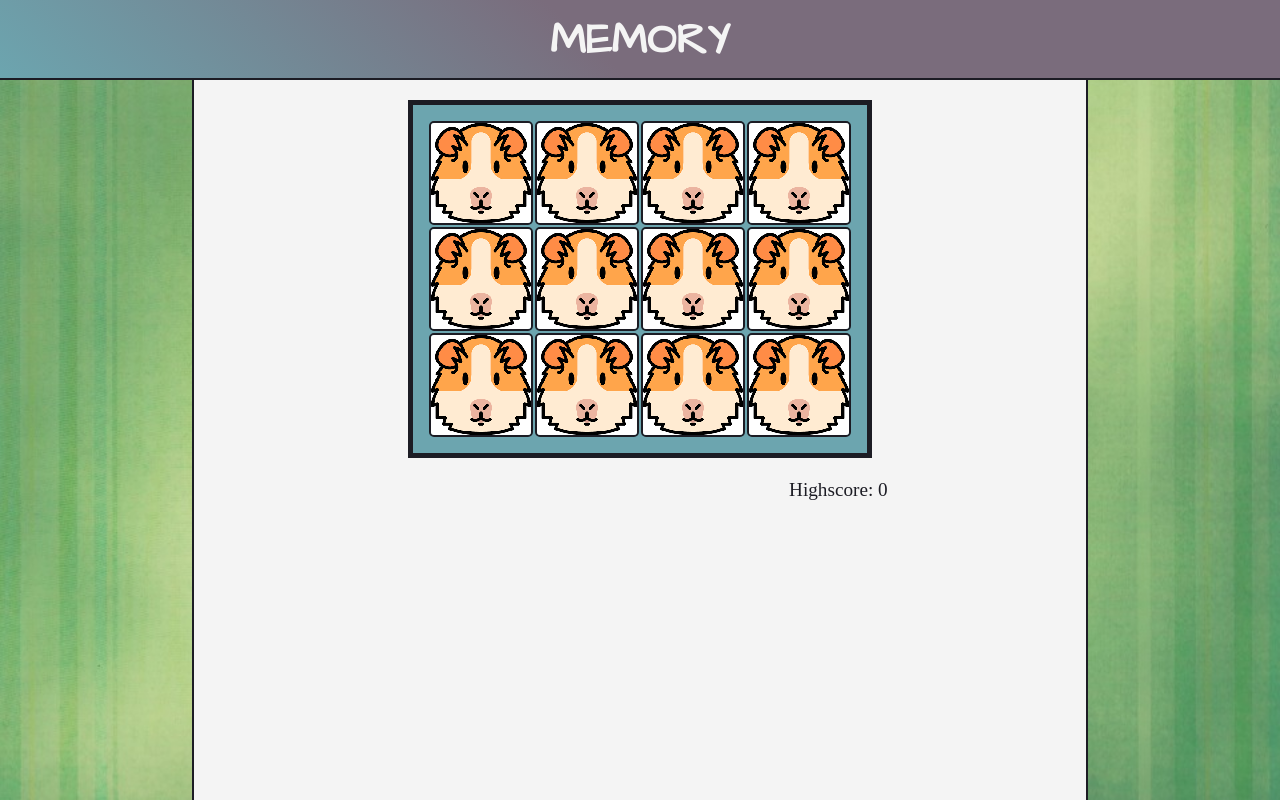
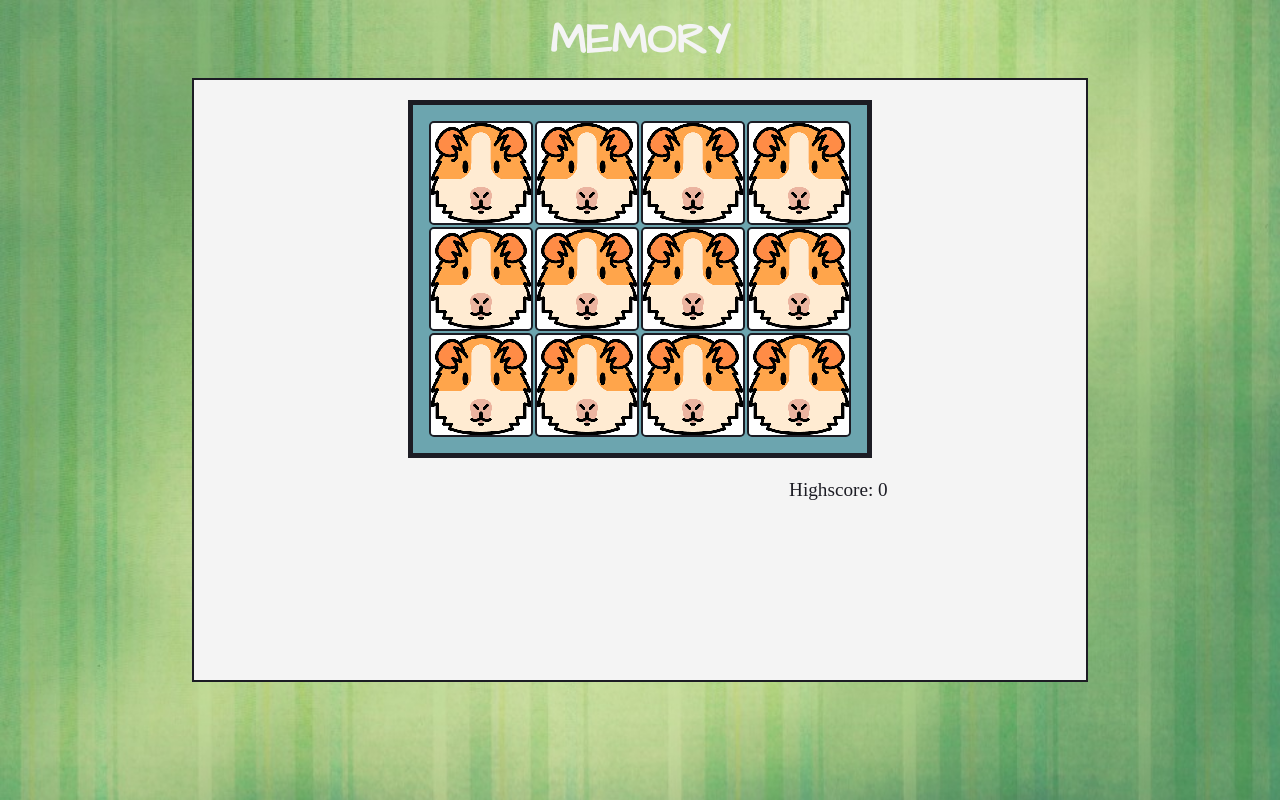
Before and after one commit to AmandaHeideman/Memory, a plain HTML site: page index.html in a window 1280 px wide. Drawn offline with Linux system fonts and the light colour scheme.

Commit message:
some css changes

```diff
--- a/style.css
+++ b/style.css
@@ -14,6 +14,7 @@ html, body{
     background-image: url("images/bakgrund.png");
     background-repeat: no-repeat;
     background-size: cover;
+    background-attachment: fixed;
     height: 100%;
     margin: 0;
 }
@@ -24,11 +25,10 @@ body{
 }
 .header{
     text-align: center;
-    background: rgb(108,165,175);
-    background: linear-gradient(43deg, rgba(108,165,175,1) 0%, rgba(122,108,124,1) 46%);
+    min-width: 664px;
     height: 78px;
     margin-top: 0px;
-    grid-column: span 3;
+    grid-column-start: 2;
     border-bottom: 2px solid #1C1C24;
 }
 h1{
@@ -43,7 +43,7 @@ p{
 .gridBackground{
     grid-column-start: 2;
     background-color: #F4F4F4;
-    min-width: 516px;
+    min-width: 660px;
     margin-top: 0;
     border-left: 2px solid #1C1C24;
     border-right: 2px solid #1C1C24;
@@ -68,16 +68,20 @@ p{
 .displayBackground{
     grid-column-start: 2;
     background-color: #F4F4F4;
-    min-width: 516px;
+    min-width: 660px;
     margin-top: 0;
+    height: 220px;
     border-left: 2px solid #1C1C24;
     border-right: 2px solid #1C1C24;
+    border-bottom: 2px solid #1C1C24;
 
 }
 .display{
 
     width: 638px;
     margin: auto;
+    display: flex;
+    flex-wrap: wrap;
 }
 
 img{
```
